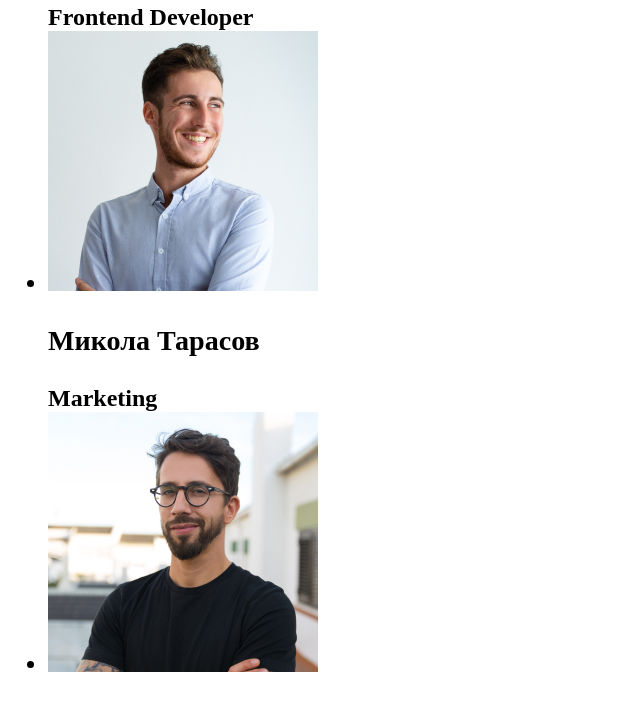
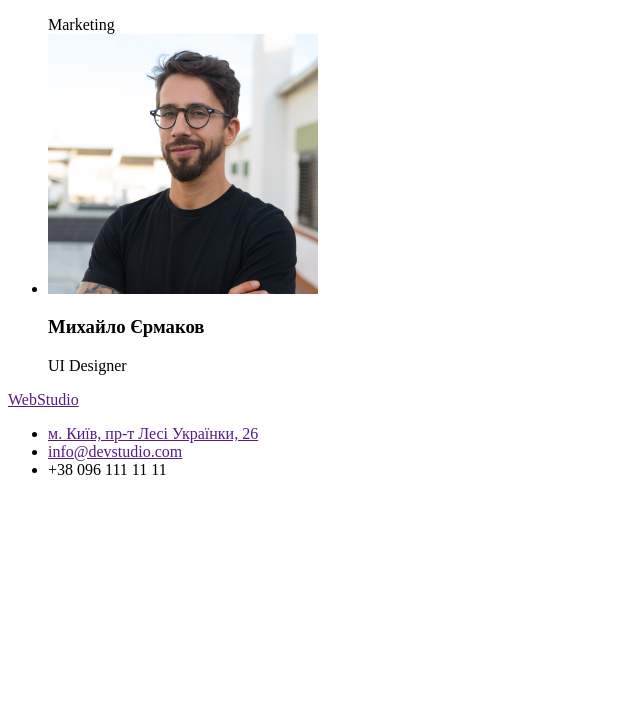
Before and after one commit to galetaia/goit-markup-hw-01, a plain HTML site: page index.html in a window 1280 px wide. Shown: the part 2076-2779 px from the top of the page, without its empty margins (0-640 px from the left). After the commit the page ends 2571 px from the top, so only its background shows below. Drawn offline with Linux system fonts and the light colour scheme.

Commit message:
Add files via upload

```diff
--- a/index.html
+++ b/index.html
@@ -48,16 +48,15 @@
         </ul>
     </section>
         <section>
-    <h2>Чим ми займаємося
+    <h2>Чим ми займаємося</h2>
         <img src="./img/tablet.jpg" width="370" alt="Планшет">
         <img src="./img/laptop.jpg" width="370" alt="Ноутбук">
         <img src="./img/grafic tablet.jpg" width="370" alt="Графічний планшет">
-    </h2>
     </section>
 
 
     <section class="team__section">
-       <h2>Наша команда
+        <h2>Наша команда</h2>
         <ul class="team__list">
         <li class="team__list-Li">
         <div><img src="./img/Ihor.jpg" width="270" alt="Ігор">
@@ -92,15 +91,14 @@
         </div>
         </li>
         </ul>
-       </h2>
     </section>
     </main>
     <footer>
         <a href="">WebStudio</a>
         <ul>
-            <p> м. Київ, пр-т Лесі Українки, 26</p>
-            <p>info@devstudio.com</p>
-           <p>+38 096 111 11 11</p>
+        <li> <a href=""> м. Київ, пр-т Лесі Українки, 26</a></li>
+        <li><a href=""> info@devstudio.com</a></li>
+        <li><a href=""></a> +38 096 111 11 11</a></li>
         </ul>
     </footer>
 </body>
```
Lines whose indentation alone changed are shown as unchanged.
